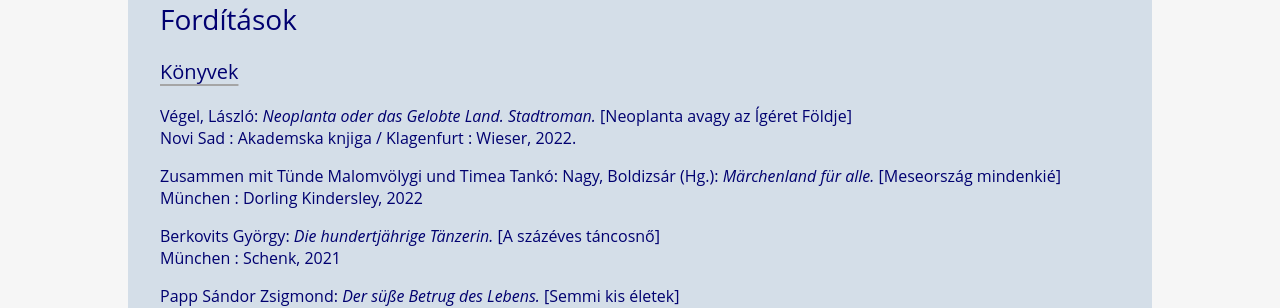
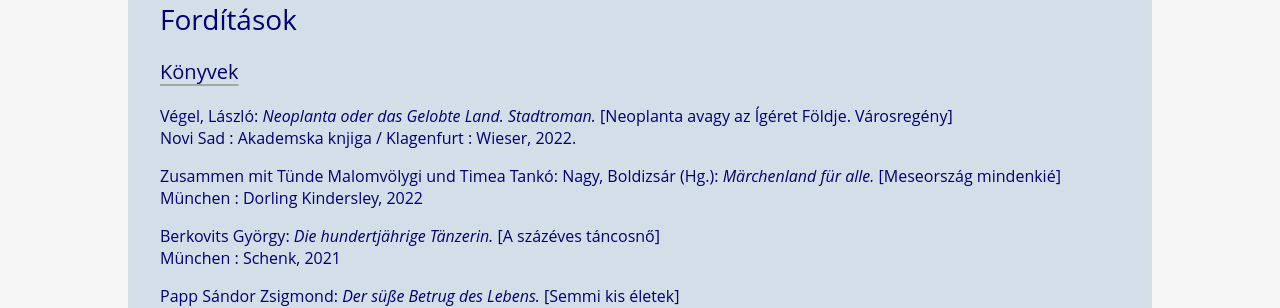
Before and after one commit to rixx/revesz.de, a Jekyll site: the page built from publikationen_ung.md, in a window 1280 px wide and 900 px high. Shown: the part 377-685 px from the top of the window. Built offline with Jekyll 4.4.1, drawn with Linux system fonts in a browser that asks for light colours.

Commit message:
Update publikationen_ung.md

```diff
--- a/publikationen_ung.md
+++ b/publikationen_ung.md
@@ -7,7 +7,7 @@
 <h1>Fordítások</h1>
 
 <h3>Könyvek</h3>
-<p>Végel, László: <span style="font-style:italic">Neoplanta oder das Gelobte Land. Stadtroman.</span> [Neoplanta avagy az Ígéret Földje] <br>Novi Sad : Akademska knjiga / Klagenfurt : Wieser, 2022.
+<p>Végel, László: <span style="font-style:italic">Neoplanta oder das Gelobte Land. Stadtroman.</span> [Neoplanta avagy az Ígéret Földje. Városregény] <br>Novi Sad : Akademska knjiga / Klagenfurt : Wieser, 2022.
 <p>Zusammen mit Tünde Malomvölygi und Timea Tankó: Nagy, Boldizsár (Hg.): <span style="font-style:italic">Märchenland für alle.</span> [Meseország mindenkié] <br>München : Dorling Kindersley, 2022
 <p>Berkovits György: <span style="font-style:italic">Die hundertjährige Tänzerin.</span> [A százéves táncosnő] <br>München : Schenk, 2021
 <p>Papp Sándor Zsigmond: <span style="font-style:italic">Der süße Betrug des Lebens.</span> [Semmi kis életek] <br>München : Heyne, 2019
```
